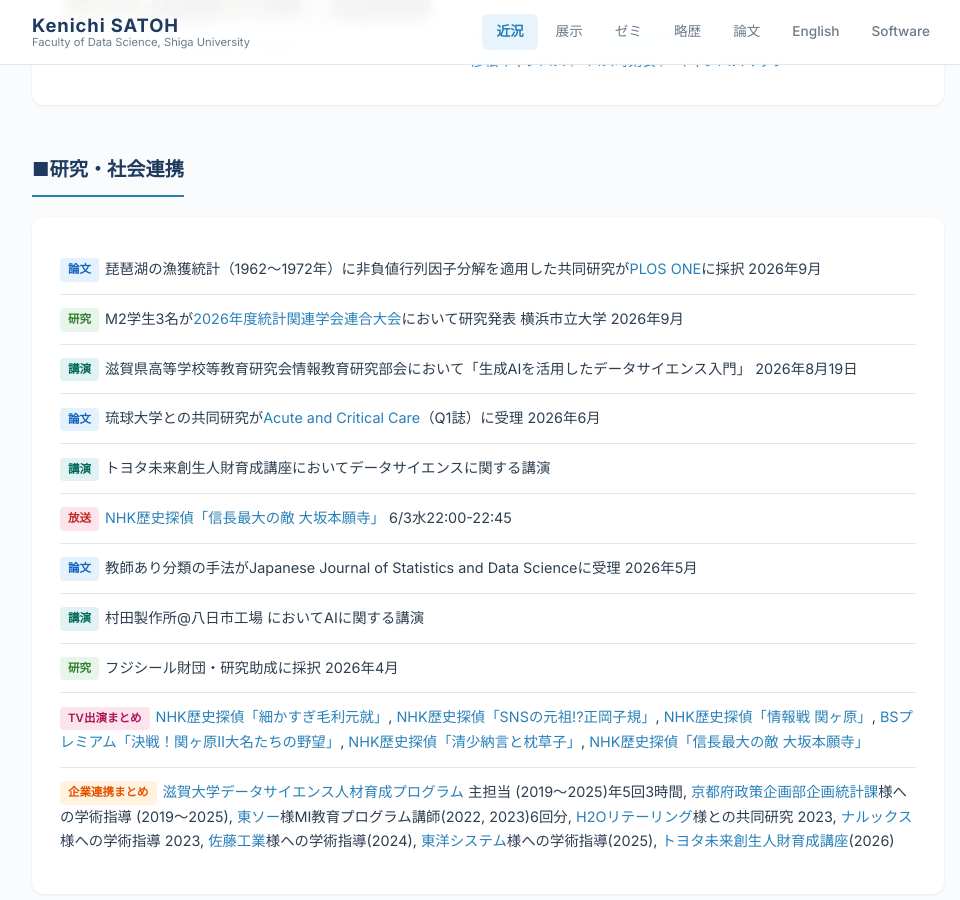
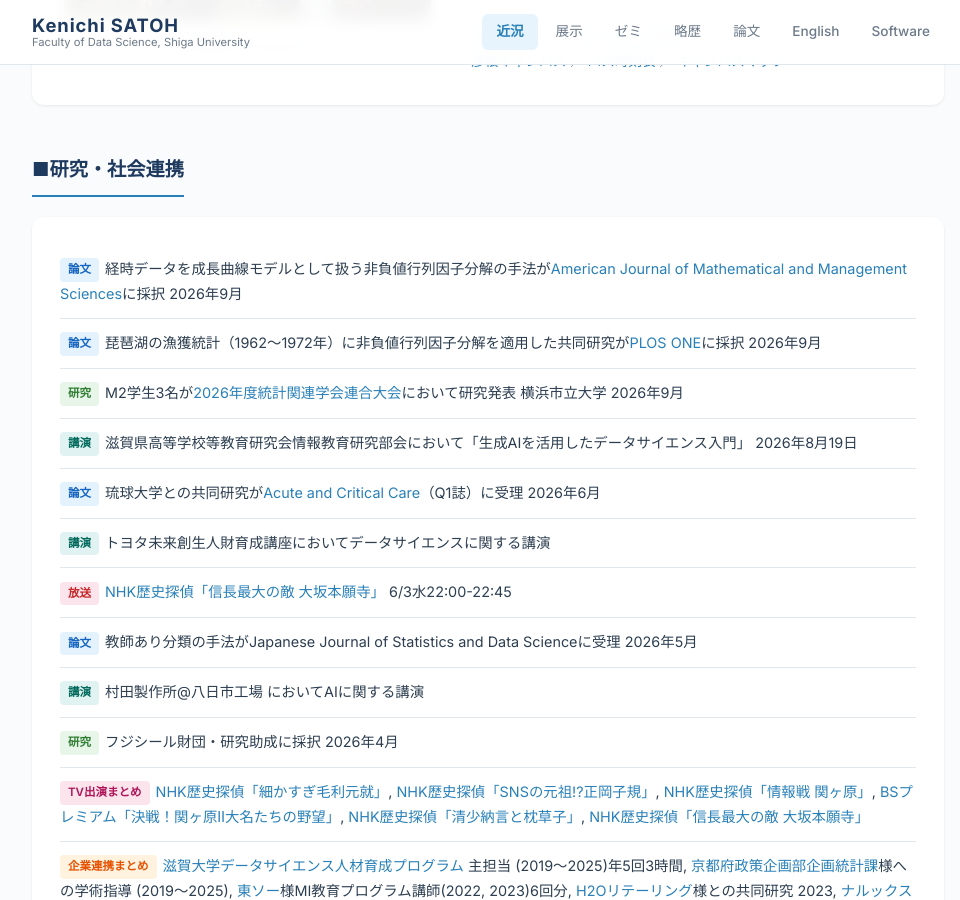
Before and after one commit to ksatohds/ksatohds.github.io, a Jekyll site: the page built from index.md, in a window 1280 px wide and 900 px high, scrolled down 339 px. Shown: the whole window, without its empty margins (152-1112 px from the left). Built offline with Jekyll 4.4.1, drawn with Linux system fonts in a browser that asks for light colours.

Commit message:
20260912 論文: AJMMS 採択（経時データへのNMF・成長曲線モデル）を追記
UMMS-2025-0011.R2「Applying non-negative matrix factorization with
covariates to the longitudinal data as growth curve model」が American
Journal of Mathematical and Management Sciences に採択（2026年9月11日付）。
単著。組版前のため巻号・DOI未発行につき accepted 表記。
- papers.md ■学術論文: 先頭に完全形で追加
- english.md Publication List: 省略形の規則に従い Am J Math Manage Sci
- index.md ■研究・社会連携: paper タグで採択を追記

Co-Authored-By: Claude Opus 5 <noreply@anthropic.com>

```diff
--- a/index.md
+++ b/index.md
@@ -29,6 +29,7 @@ title: 近況
   <h2 class="section-title">■研究・社会連携</h2>
   <div class="card">
     <ul class="news-list">
+      <li><span class="news-tag paper">論文</span>経時データを成長曲線モデルとして扱う非負値行列因子分解の手法が<a href="https://www.tandfonline.com/journals/umms20">American Journal of Mathematical and Management Sciences</a>に採択 2026年9月</li>
       <li><span class="news-tag paper">論文</span>琵琶湖の漁獲統計（1962〜1972年）に非負値行列因子分解を適用した共同研究が<a href="https://journals.plos.org/plosone/">PLOS ONE</a>に採択 2026年9月</li>
       <li><span class="news-tag research">研究</span>M2学生3名が<a href="https://www.jfssa.jp/taikai/2026/">2026年度統計関連学会連合大会</a>において研究発表 横浜市立大学 2026年9月</li>
       <li><span class="news-tag talk">講演</span>滋賀県高等学校等教育研究会情報教育研究部会において「生成AIを活用したデータサイエンス入門」 2026年8月19日</li>
```
Also changed, not shown: english.md (+2 -0 lines), papers.md (+1 -0 lines).
